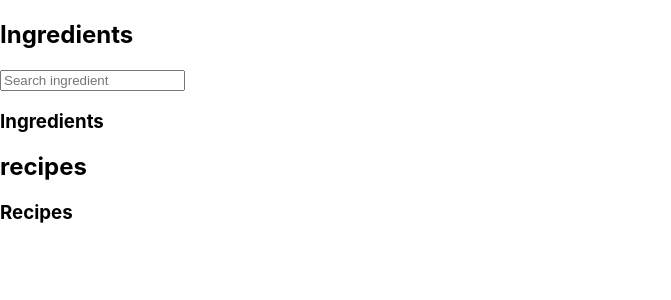
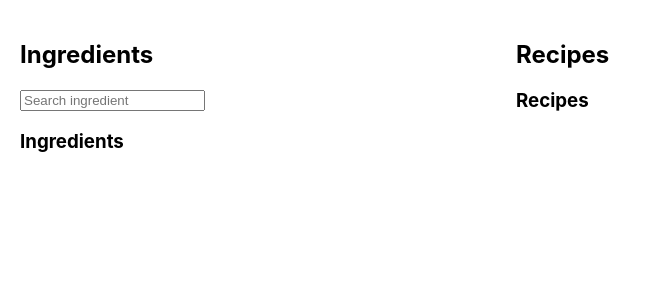
Before and after one commit to linomeert/RecipeSearch, a React (Create React App) app: page / in a window 1280 px wide. Shown: the top 300 px of the page, without its empty margins (0-671 px from the left). Built offline with nearby package versions, Linux system fonts and the light colour scheme.

Commit message:
added event handler with api call to handle change of search field

```diff
--- a/package.json
+++ b/package.json
@@ -6,6 +6,7 @@
     "@testing-library/jest-dom": "^5.11.4",
     "@testing-library/react": "^11.1.0",
     "@testing-library/user-event": "^12.1.10",
+    "node-sass": "^5.0.0",
     "react": "^17.0.2",
     "react-dom": "^17.0.2",
     "react-scripts": "4.0.3",
--- a/src/App.js
+++ b/src/App.js
@@ -1,22 +1,27 @@
 import logo from './logo.svg';
-import './App.css';
+import './App.scss';
 import React from 'react';
 import SearchBar from './components/SearchBar';
 import Recipes from './components/Recipes';
 import Ingredients from './components/Ingredients';
 
 class App extends React.Component {
+
+  state = {
+    ingredients: {},
+    recipes: {}
+  }
+
   render() {
     return (
-
-      <div className="RecipeFinder">
+      <div className="recipe-app">
          <div className="ingredients">
             <h2>Ingredients</h2>
-            <SearchBar/>
+            <SearchBar searchIngredients={this.props.searchIngredients}/>
             <Ingredients/>
         </div>
         <div className="recipes">
-            <h2>recipes</h2>
+            <h2>Recipes</h2>
             <Recipes/>
         </div>
       </div>
--- a/src/App.css
+++ b/src/App.scss
@@ -36,3 +36,16 @@
     transform: rotate(360deg);
   }
 }
+
+
+.recipe-app {
+  display: flex;
+  padding: 20px;
+
+  .ingredients {
+    width: 40%;
+  }
+  .recipes {
+    width: 60%;
+  }
+}
--- a/src/components/SearchBar.js
+++ b/src/components/SearchBar.js
@@ -1,9 +1,32 @@
 import React from 'react';
 
 class SearchBar extends React.Component {
+
+    state = {
+        searchResults: {},
+    };
+
+    constructor(props) {
+        super(props);
+        this.queryRef = React.createRef();
+    }
+
+    searchIngredients = () => {
+        const APIKEY = '540815f48fa1457791cc375205109fa9'
+        const query = this.queryRef.current.value
+        const searchEndpoint = `https://api.spoonacular.com/food/ingredients/autocomplete?apiKey=${APIKEY}&query=${query}&number=5`
+        fetch(searchEndpoint).then(response => response.json()).then((data) => {
+            console.log(data)
+            this.setState(
+                { searchResults: data}
+            )
+        })
+
+    }
+
     render(){
        return (
-           <input type="text" ref={this.queryRef} className="search-ingredient" placeholder="Search ingredient"></input>
+           <input type="text" ref={this.queryRef} onChange={this.searchIngredients} className="search-ingredient" placeholder="Search ingredient"></input>
        )
    }
 }
```
Also changed, not shown: 1 other file (tests, documents, lock files or other folders).
